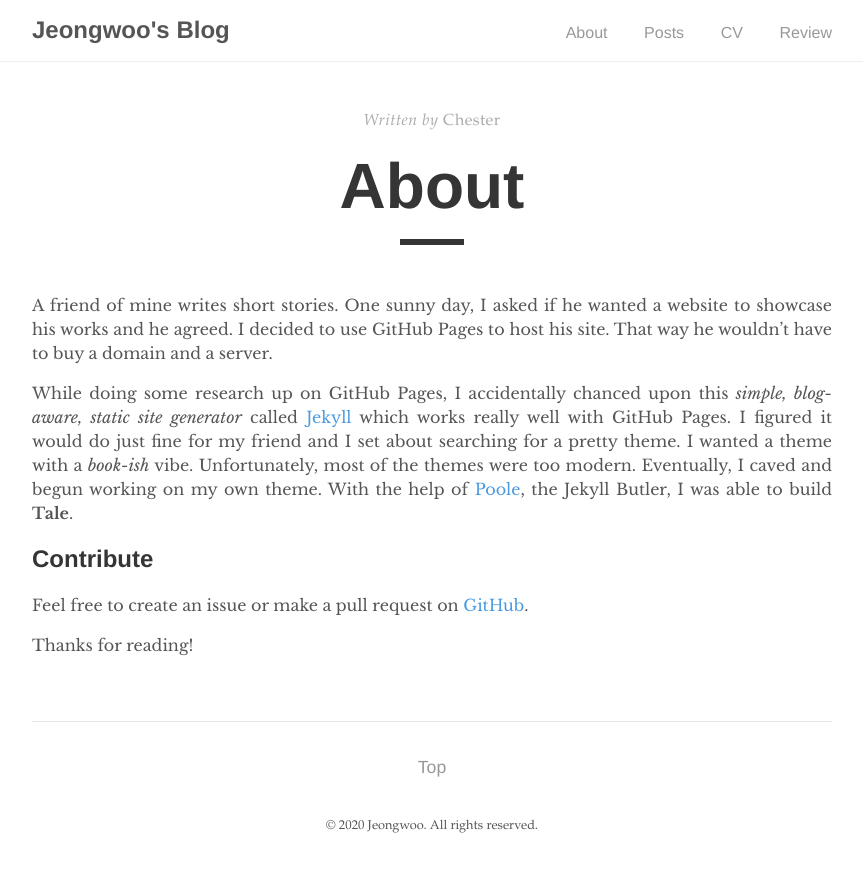
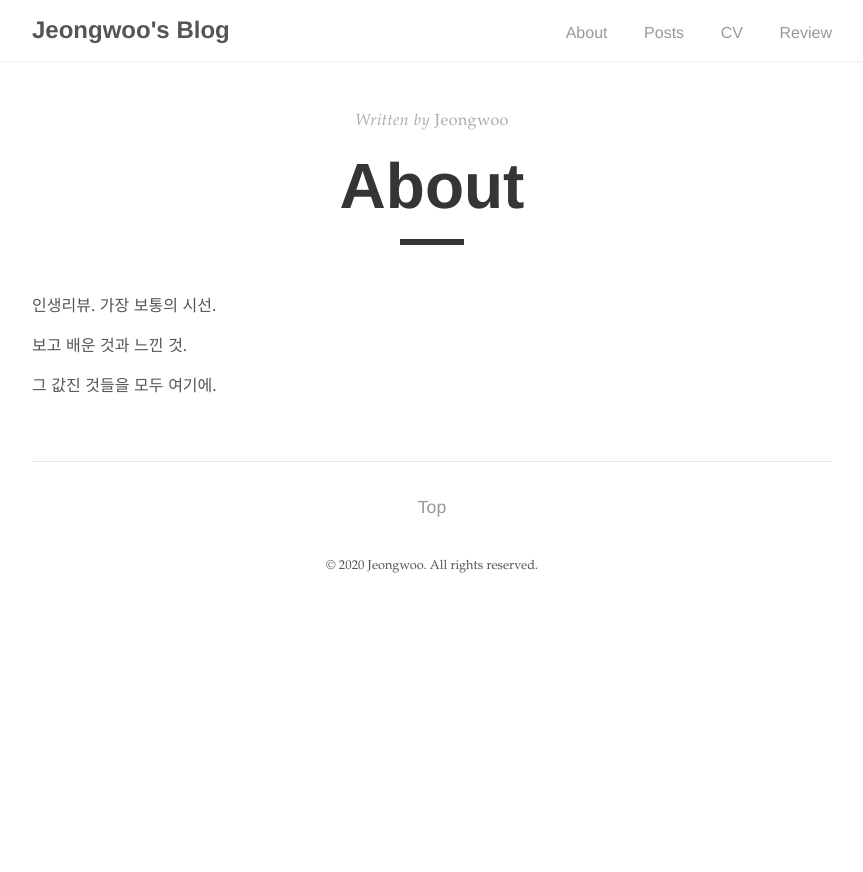
Before and after one commit to ryuqae/ryuqae.github.io, a Jekyll site: the page built from _pages/about.md, in a window 1280 px wide. Shown: the top 872 px of the page, without its empty margins (208-1071 px from the left). Built offline with Jekyll 4.4.1, drawn with Linux system fonts in a browser that asks for light colours.

```diff
--- a/_layouts/default.html
+++ b/_layouts/default.html
@@ -2,6 +2,10 @@
 <html lang="en">
 
   {% include head.html %}
+
+  {% if page.use_math %}
+    {% include mathjax_support.html %}
+  {% endif %}
 
   <body>
 
--- a/_pages/about.md
+++ b/_pages/about.md
@@ -1,15 +1,14 @@
 ---
 layout: post
 title: "About"
-author: "Chester"
+author: "Jeongwoo"
 permalink: /about/
 ---
 
-A friend of mine writes short stories. One sunny day, I asked if he wanted a website to showcase his works and he agreed. I decided to use GitHub Pages to host his site. That way he wouldn't have to buy a domain and a server.
+인생리뷰. 가장 보통의 시선.
 
-While doing some research up on GitHub Pages, I accidentally chanced upon this _simple, blog-aware, static site generator_ called [Jekyll](https://jekyllrb.com/) which works really well with GitHub Pages. I figured it would do just fine for my friend and I set about searching for a pretty theme. I wanted a theme with a _book-ish_ vibe. Unfortunately, most of the themes were too modern. Eventually, I caved and begun working on my own theme. With the help of [Poole](https://github.com/poole/poole), the Jekyll Butler, I was able to build **Tale**.
 
-## Contribute
-Feel free to create an issue or make a pull request on [GitHub](https://github.com/chesterhow/tale).
+보고 배운 것과 느낀 것.
 
-Thanks for reading!
+
+그 값진 것들을 모두 여기에.
```
Also changed, not shown: _includes/mathjax_support.html (added, +23 -0 lines), _posts/2020-05-15-피타고라스정리.md (+2 -0 lines), 1 other file.
